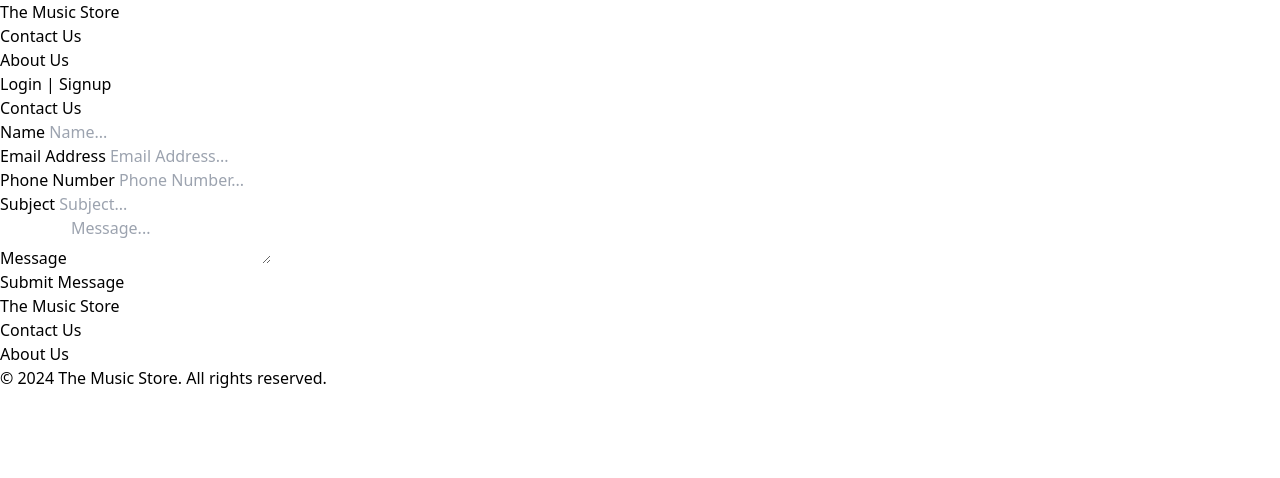
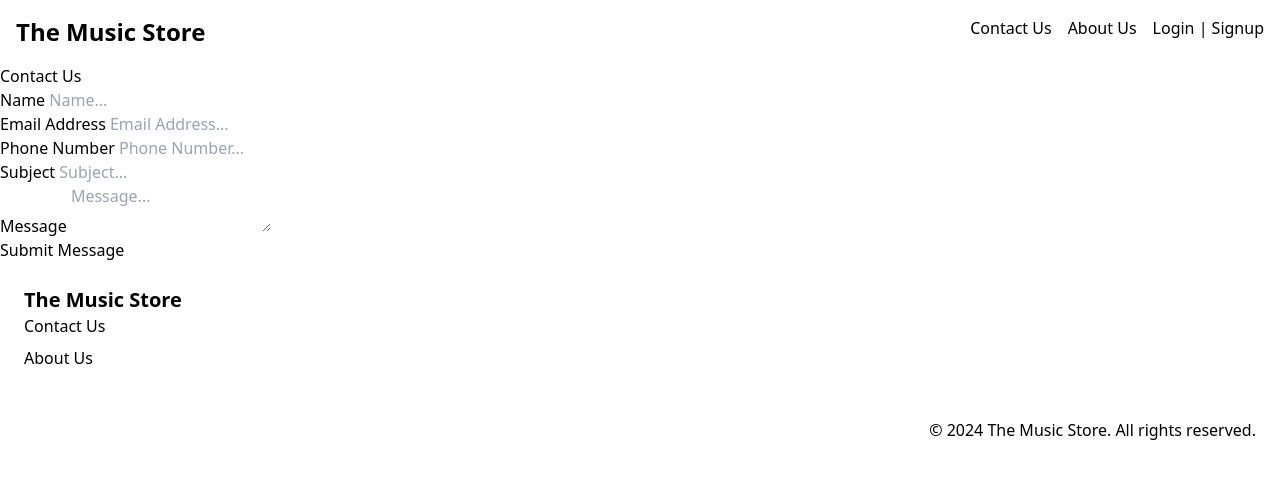
Before and after one commit to willcollins-05/web-design-project, a plain HTML site: page contact.html in a window 1280 px wide. Drawn offline with nearby package versions, Linux system fonts and the light colour scheme.

Commit message:
Put styled footer and navbar to other pages

```diff
--- a/contact.html
+++ b/contact.html
@@ -8,17 +8,17 @@
   </head>
   <body>
     <!-- Navbar on every page -->
-    <nav>
+    <nav class="flex justify-between p-4">
       <div onclick="location.href='index.html'">
-        <h1>The Music Store</h1>
+        <h1 class="text-2xl font-bold">The Music Store</h1>
       </div>
       <div>
-        <ul>
+        <ul class="flex space-x-4">
           <li>
             <a href="contact.html">Contact Us</a>
           </li>
           <li>
-            <a href="about.html">About Us</a>
+            <a href="#">About Us</a>
           </li>
           <li>
             <a href="#">Login | Signup</a>
@@ -57,19 +57,19 @@
     </main>
 
     <!-- Footer on every page -->
-    <footer>
-      <div>
-        <h2>The Music Store</h2>
-        <ul>
+    <footer class="flex flex-col justify-center items-center lg:items-start">
+      <div class="p-6 flex flex-col justify-center items-center lg:items-start lg:justify-start">
+        <h2 class="text-xl font-bold">The Music Store</h2>
+        <ul class="flex flex-col justify-center items-center lg:items-start lg:justify-start space-y-2">
           <li>
             <a href="contact.html">Contact Us</a>
           </li>
           <li>
-            <a href="about.html">About Us</a>
+            <a href="#">About Us</a>
           </li>
         </ul>
       </div>
-      <p>&copy; 2024 The Music Store. All rights reserved.</p>
+      <p class="p-6 self-center lg:self-end">&copy; 2024 The Music Store. All rights reserved.</p>
     </footer>
   </body>
 </html>
```
Also changed, not shown: index.html (+2 -2 lines), product.html (+10 -10 lines).
